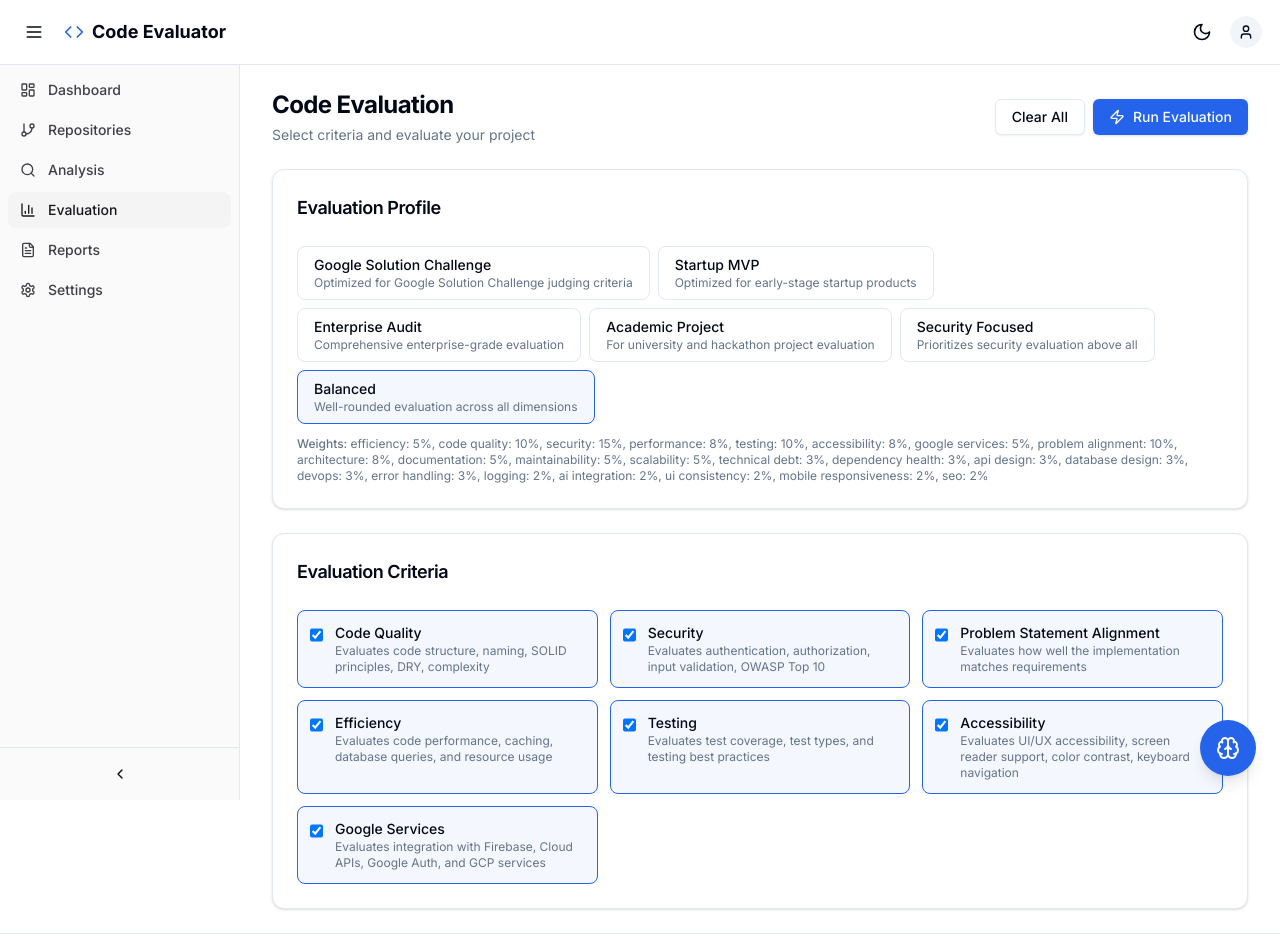
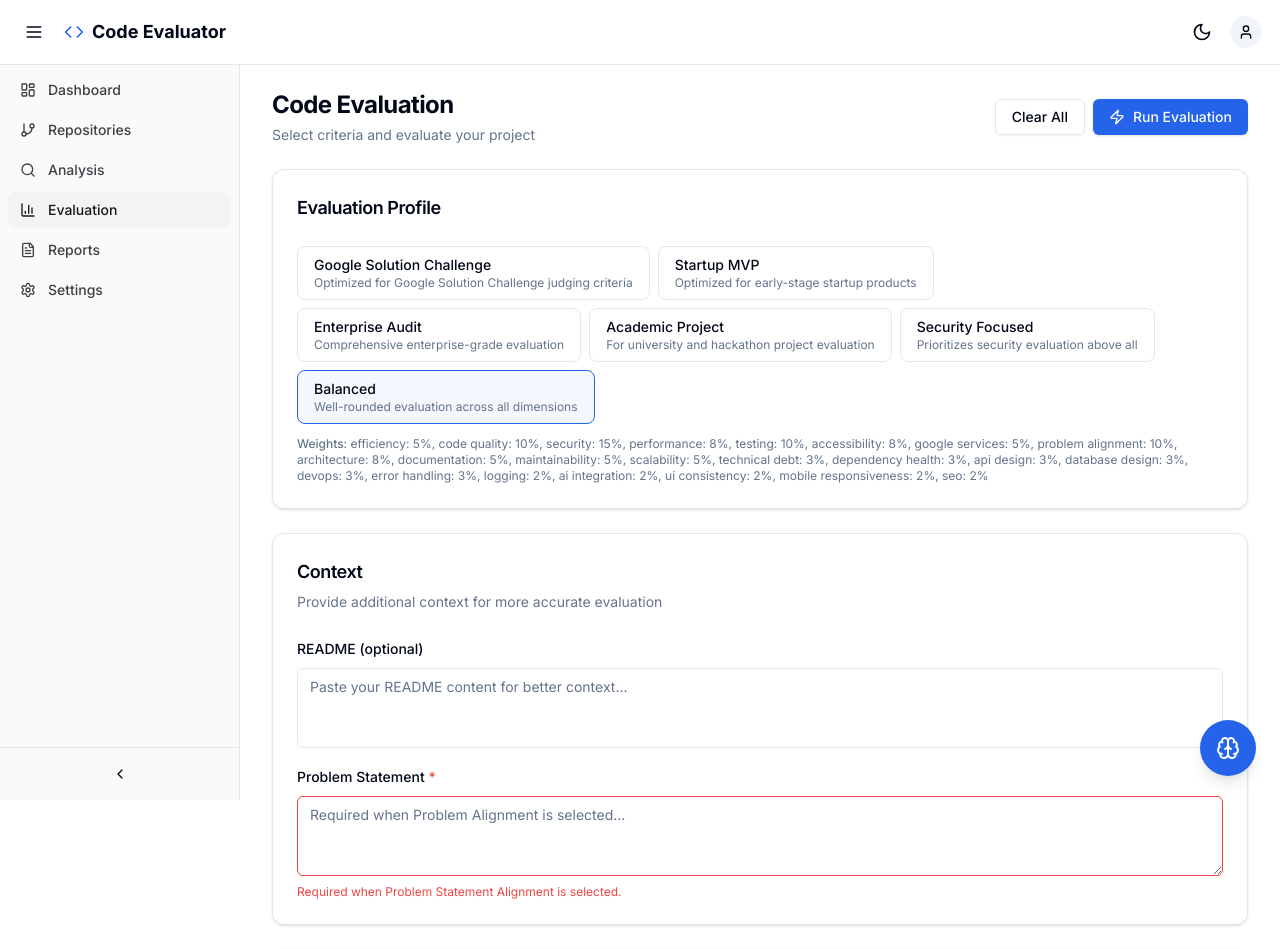
Before and after one commit to DeveshK1256/Code-Evaluator, a Next.js app: page /evaluation in a window 1280 px wide. Shown: the top 949 px of the page. Built offline with nearby package versions, Linux system fonts and the light colour scheme.

Commit message:
feat: add readme and problem statement textareas to evaluation page
Co-Authored-By: Claude <noreply@anthropic.com>

```diff
--- a/src/app/(dashboard)/evaluation/page.tsx
+++ b/src/app/(dashboard)/evaluation/page.tsx
@@ -1,12 +1,13 @@
 "use client";
 
 import { useState, useEffect } from "react";
-import { Card, CardContent, CardHeader, CardTitle } from "@/components/ui/card";
+import { Card, CardContent, CardHeader, CardTitle, CardDescription } from "@/components/ui/card";
 import { Button } from "@/components/ui/button";
 import { Badge } from "@/components/ui/badge";
 import { Progress } from "@/components/ui/progress";
 import { PageHeader } from "@/components/common/page-header";
-import { Tabs, TabsContent, TabsList, TabsTrigger } from "@/components/ui/tabs";
+import { Textarea } from "@/components/ui/textarea";
+import { Label } from "@/components/ui/label";
 import { EmptyState } from "@/components/common/empty-state";
 import { ErrorState } from "@/components/common/error-state";
 import { LoadingOverlay } from "@/components/common/loading-overlay";
@@ -34,6 +35,8 @@ export default function EvaluationPage() {
   const [statusMessage, setStatusMessage] = useState("");
   const [progress, setProgress] = useState(0);
   const [result, setResult] = useState<{ overallScore: number; overallGrade: string } | null>(null);
+  const [readme, setReadme] = useState("");
+  const [problemStatement, setProblemStatement] = useState("");
 
   useEffect(() => {
     const fetchData = async () => {
@@ -65,8 +68,14 @@ export default function EvaluationPage() {
     setSelectedModules(next);
   };
 
+  const problemStatementRequired = selectedModules.has("problem_alignment");
+
   const runEvaluation = async () => {
     if (selectedModules.size === 0) return;
+    if (problemStatementRequired && !problemStatement.trim()) {
+      setError("Problem Statement is required when Problem Statement Alignment is selected.");
+      return;
+    }
     setIsRunning(true);
     setError(null);
     setProgress(10);
@@ -80,6 +89,8 @@ export default function EvaluationPage() {
           repositoryId: "placeholder-repo-id",
           profileId: selectedProfile,
           selectedModules: Array.from(selectedModules),
+          readme: readme || undefined,
+          problemStatement: problemStatement || undefined,
         }),
       });
 
@@ -202,6 +213,42 @@ export default function EvaluationPage() {
         </CardContent>
       </Card>
 
+      {/* Context Inputs */}
+      <Card>
+        <CardHeader>
+          <CardTitle className="text-lg">Context</CardTitle>
+          <CardDescription>Provide additional context for more accurate evaluation</CardDescription>
+        </CardHeader>
+        <CardContent className="space-y-4">
+          <div className="space-y-2">
+            <Label htmlFor="eval-readme">README (optional)</Label>
+            <Textarea
+              id="eval-readme"
+              placeholder="Paste your README content for better context..."
+              value={readme}
+              onChange={(e) => setReadme(e.target.value)}
+              rows={3}
+            />
+          </div>
+          <div className="space-y-2">
+            <Label htmlFor="eval-problem">
+              Problem Statement {problemStatementRequired && <span className="text-destructive">*</span>}
+            </Label>
+            <Textarea
+              id="eval-problem"
+              placeholder={problemStatementRequired ? "Required when Problem Alignment is selected..." : "Describe the problem your project solves..."}
+              value={problemStatement}
+              onChange={(e) => setProblemStatement(e.target.value)}
+              rows={3}
+              className={problemStatementRequired && !problemStatement.trim() ? "border-destructive" : ""}
+            />
+            {problemStatementRequired && !problemStatement.trim() && (
+              <p className="text-xs text-destructive">Required when Problem Statement Alignment is selected.</p>
+            )}
+          </div>
+        </CardContent>
+      </Card>
+
       {/* Module Selection */}
       <Card>
         <CardHeader>
```
